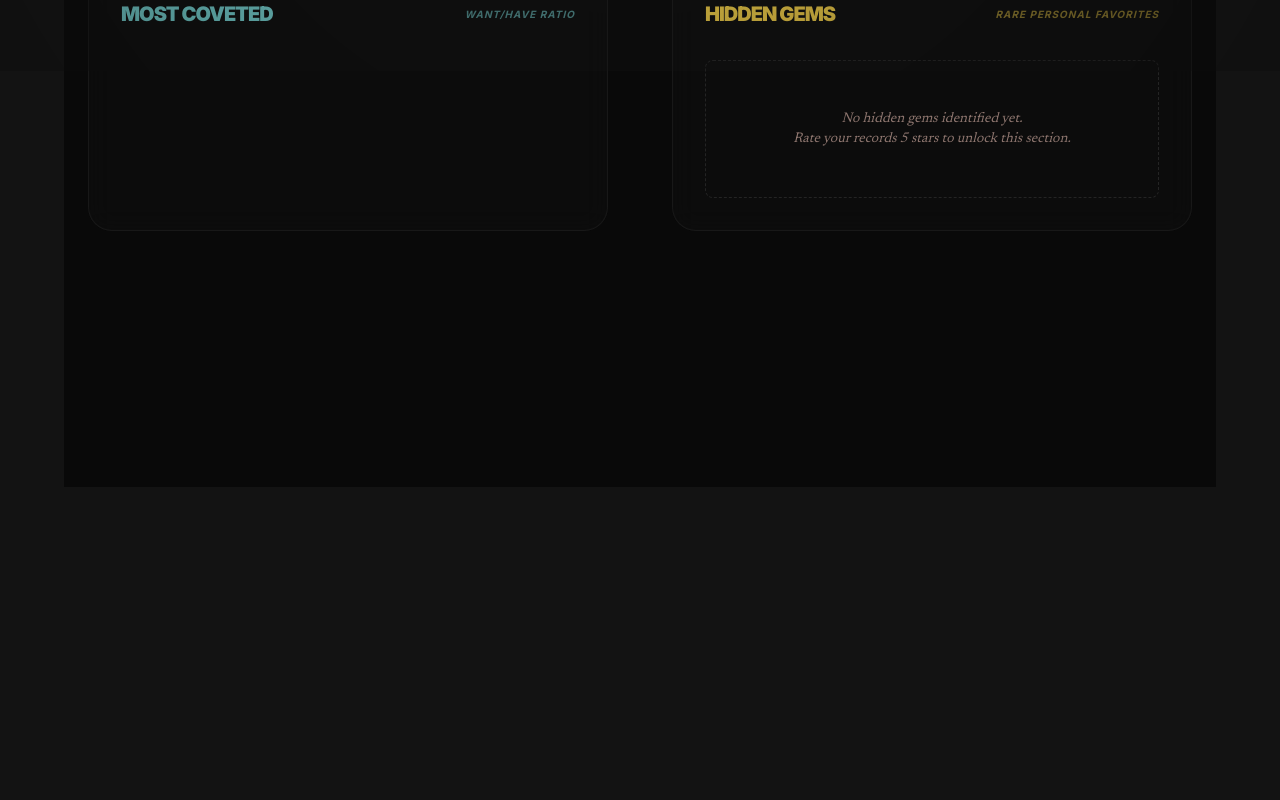
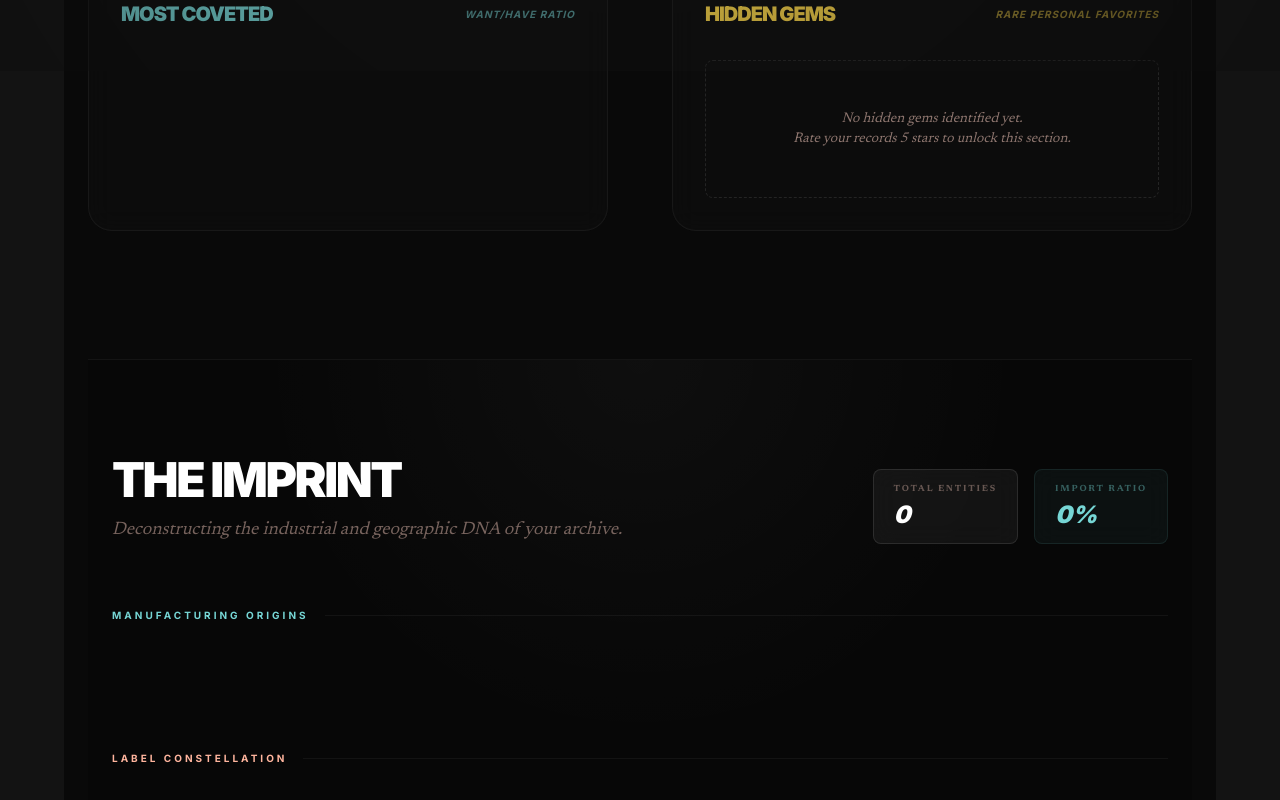
Before and after one commit to bavobbr/discogs-insights, a Next.js app: page /vault in a window 1280 px wide. Shown: the part 729-1529 px from the top of the page. Before the commit the page ends 1216 px from the top, so only its background shows below. Built offline with nearby package versions, Linux system fonts and the light colour scheme.

Commit message:
feat: implement ImprintAnalytics component and add country metadata to release data

```diff
--- a/src/app/vault/VaultClient.tsx
+++ b/src/app/vault/VaultClient.tsx
@@ -6,6 +6,7 @@ import { identifyVaultCandidates, DiscogsRelease } from '@/lib/discogs';
 import { VaultPedestal } from '@/components/visualizations/VaultPedestal';
 import { RecordOverlay } from '@/components/ui/RecordOverlay';
 import { LightweightRelease } from '@/components/ui/RecentGrid';
+import { ImprintAnalytics } from '@/components/analytics/ImprintAnalytics';
 
 interface VaultClientProps {
   initialReleases: DiscogsRelease[];
@@ -242,6 +243,9 @@ export function VaultClient({ initialReleases }: VaultClientProps) {
          </div>
       </section>
 
+
+       <ImprintAnalytics releases={releases} vaultMetadata={vaultMetadata} />
+
       {/* Sync Status Footer */}
       <div className="fixed bottom-8 right-8 z-50">
         {isSyncingVault && (
--- /dev/null
+++ b/src/components/analytics/ImprintAnalytics.tsx
@@ -0,0 +1,161 @@
+"use client";
+
+import React, { useMemo } from 'react';
+import { DiscogsRelease, ReleaseDetails } from '@/lib/discogs';
+
+interface ImprintAnalyticsProps {
+  releases: DiscogsRelease[];
+  vaultMetadata: Record<number, ReleaseDetails>;
+}
+
+export function ImprintAnalytics({ releases, vaultMetadata }: ImprintAnalyticsProps) {
+  // Aggregate data
+  const data = useMemo(() => {
+    const labels: Record<string, number> = {};
+    const countries: Record<string, number> = {};
+
+    releases.forEach(r => {
+      // Countries - SOURCED FROM VAULT METADATA
+      const details = vaultMetadata[r.id];
+      const country = details?.country || "Unknown";
+      countries[country] = (countries[country] || 0) + 1;
+
+      // Labels
+      r.basic_information.labels?.forEach(l => {
+        // CLEANING: Remove Discogs numbering
+        const name = l.name?.replace(/\s\(\d+\)$/, "");
+        if (name && name !== "Not On Label") {
+          labels[name] = (labels[name] || 0) + 1;
+        }
+      });
+    });
+
+    const sortedLabels = Object.entries(labels)
+      .sort((a, b) => b[1] - a[1])
+      .slice(0, 40); // Expanded for the matrix
+
+    const sortedCountries = Object.entries(countries)
+      .sort((a, b) => b[1] - a[1])
+      .slice(0, 8);
+
+    const maxLabelCount = sortedLabels[0]?.[1] || 1;
+
+    return {
+      topLabels: sortedLabels,
+      topCountries: sortedCountries,
+      uniqueLabelsCount: Object.keys(labels).length,
+      importCount: releases.length - (countries["US"] || 0) - (countries["Unknown"] || 0),
+      maxLabelCount
+    };
+  }, [releases, vaultMetadata]);
+
+  return (
+    <section className="py-24 border-t border-white/5 relative overflow-hidden bg-black/20">
+      {/* Background Atmosphere */}
+      <div className="absolute top-0 left-0 w-full h-full bg-[radial-gradient(circle_at_50%_0%,_rgba(255,255,255,0.03)_0%,_transparent_50%)] pointer-events-none" />
+
+      <div className="max-w-7xl mx-auto px-6 relative z-10">
+        <header className="mb-16 flex flex-col md:flex-row md:items-end justify-between gap-6">
+          <div>
+            <h2 className="font-headline font-black text-5xl uppercase tracking-tighter text-white mb-3">THE IMPRINT</h2>
+            <p className="font-body italic text-on-surface-variant/50 max-w-xl text-lg">
+              Deconstructing the industrial and geographic DNA of your archive.
+            </p>
+          </div>
+          <div className="flex gap-4">
+             <div className="px-5 py-3 bg-white/5 border border-white/10 rounded-xl backdrop-blur-md">
+                <p className="text-[9px] font-black uppercase tracking-[0.2em] text-on-surface-variant/40 mb-1">TOTAL ENTITIES</p>
+                <p className="text-2xl font-headline font-black text-white italic">{data.uniqueLabelsCount}</p>
+             </div>
+             <div className="px-5 py-3 bg-secondary/5 border border-secondary/10 rounded-xl backdrop-blur-md">
+                <p className="text-[9px] font-black uppercase tracking-[0.2em] text-secondary/40 mb-1">IMPORT RATIO</p>
+                <p className="text-2xl font-headline font-black text-secondary italic">
+                  {Math.round((data.importCount / Math.max(1, releases.length)) * 100)}%
+                </p>
+             </div>
+          </div>
+        </header>
+
+        {/* Geographical Origins: Horizontal Distribution */}
+        <div className="mb-24">
+          <div className="flex items-center gap-4 mb-8">
+            <span className="font-headline font-bold text-[10px] uppercase tracking-[0.3em] text-secondary">Manufacturing Origins</span>
+            <div className="h-[1px] flex-1 bg-white/5" />
+          </div>
+
+          <div className="grid grid-cols-2 md:grid-cols-4 gap-6">
+            {data.topCountries.map(([name, count]) => (
+              <div key={name} className="relative group">
+                <div className="flex items-end justify-between mb-2">
+                  <span className="font-headline font-bold text-xs text-white/80 uppercase tracking-widest">{name}</span>
+                  <span className="font-headline font-black text-lg text-secondary italic">{count}</span>
+                </div>
+                <div className="h-1.5 w-full bg-white/5 rounded-full overflow-hidden">
+                  <div
+                    className="h-full bg-secondary shadow-[0_0_8px_var(--secondary)] transition-all duration-1000 ease-out"
+                    style={{ width: `${(count / releases.length) * 100}%` }}
+                  />
+                </div>
+              </div>
+            ))}
+          </div>
+        </div>
+
+        {/* The Label Constellation (Tactile Wordcloud) */}
+        <div>
+          <div className="flex items-center gap-4 mb-10">
+            <span className="font-headline font-bold text-[10px] uppercase tracking-[0.3em] text-primary">Label Constellation</span>
+            <div className="h-[1px] flex-1 bg-white/5" />
+          </div>
+
+          <div className="flex flex-wrap gap-x-12 gap-y-6 justify-center">
+            {useMemo(() => [...data.topLabels].sort(() => Math.sin(data.uniqueLabelsCount) - 0.5), [data.topLabels, data.uniqueLabelsCount]).map(([name, count]) => {
+              const weight = count / data.maxLabelCount;
+              const intensity = 0.2 + (weight * 0.8);
+
+              // Map colors based on importance
+              let color = 'rgba(255,255,255,0.2)';
+              let glow = 'none';
+
+              if (weight > 0.8) {
+                color = '#FBBF24'; // Primary Gold
+                glow = '0 0 20px rgba(251, 191, 36, 0.4)';
+              } else if (weight > 0.4) {
+                color = '#2DD4BF'; // Secondary Teal
+                glow = '0 0 15px rgba(45, 212, 191, 0.3)';
+              } else if (weight > 0.15) {
+                color = 'rgba(255,255,255,0.7)';
+              }
+
+              return (
+                <div
+                  key={name}
+                  className="transition-all duration-500 hover:scale-110 cursor-default group"
+                >
+                  <div className="flex items-baseline gap-2">
+                    <span
+                      className="font-headline font-black italic uppercase tracking-tighter leading-none block"
+                      style={{
+                        fontSize: `${1 + (weight * 2.5)}rem`,
+                        color: color,
+                        textShadow: glow,
+                        opacity: 0.3 + (weight * 0.7)
+                      }}
+                    >
+                      {name}
+                    </span>
+                    {weight > 0.3 && (
+                      <span className="font-body text-[10px] text-white/10 italic font-black group-hover:text-primary transition-colors">
+                        {count}
+                      </span>
+                    )}
+                  </div>
+                </div>
+              );
+            })}
+          </div>
+        </div>
+      </div>
+    </section>
+  );
+}
--- a/src/components/ui/CrateDiggingOverlay.tsx
+++ b/src/components/ui/CrateDiggingOverlay.tsx
@@ -114,7 +114,8 @@ export function CrateDiggingOverlay({ title = "Crate Digging", subtitle, release
 
           {/* Active Record Card */}
           <div
-            className={`relative w-full aspect-square bg-surface shadow-2xl rounded-sm overflow-hidden
+            onClick={() => handleFlip('next')}
+            className={`relative w-full aspect-square bg-surface shadow-2xl rounded-sm overflow-hidden cursor-pointer group/card
               ${isFlipping ? 'transition-all duration-300 ease-in' : 'transition-none'}
               ${isFlipping ? (direction === 'next' ? '[transform:rotateX(-90deg)_translateY(-80px)] opacity-0' : '[transform:rotateX(90deg)_translateY(80px)] opacity-0') : '[transform:rotateX(0deg)_translateY(0)] opacity-100'}
             `}
--- a/src/lib/discogs.ts
+++ b/src/lib/discogs.ts
@@ -58,6 +58,7 @@ export interface ReleaseDetails {
     };
   };
   lowest_price: number | null;
+  country: string;
 }
 
 export interface CollectionResponse {
@@ -181,6 +182,7 @@ export async function fetchReleaseDetails(id: number): Promise<ReleaseDetails |
   const scrubbed: ReleaseDetails = {
     id: data.id,
     lowest_price: data.lowest_price,
+    country: data.country || "Unknown",
     community: {
       have: data.community?.have || 0,
       want: data.community?.want || 0,
```
